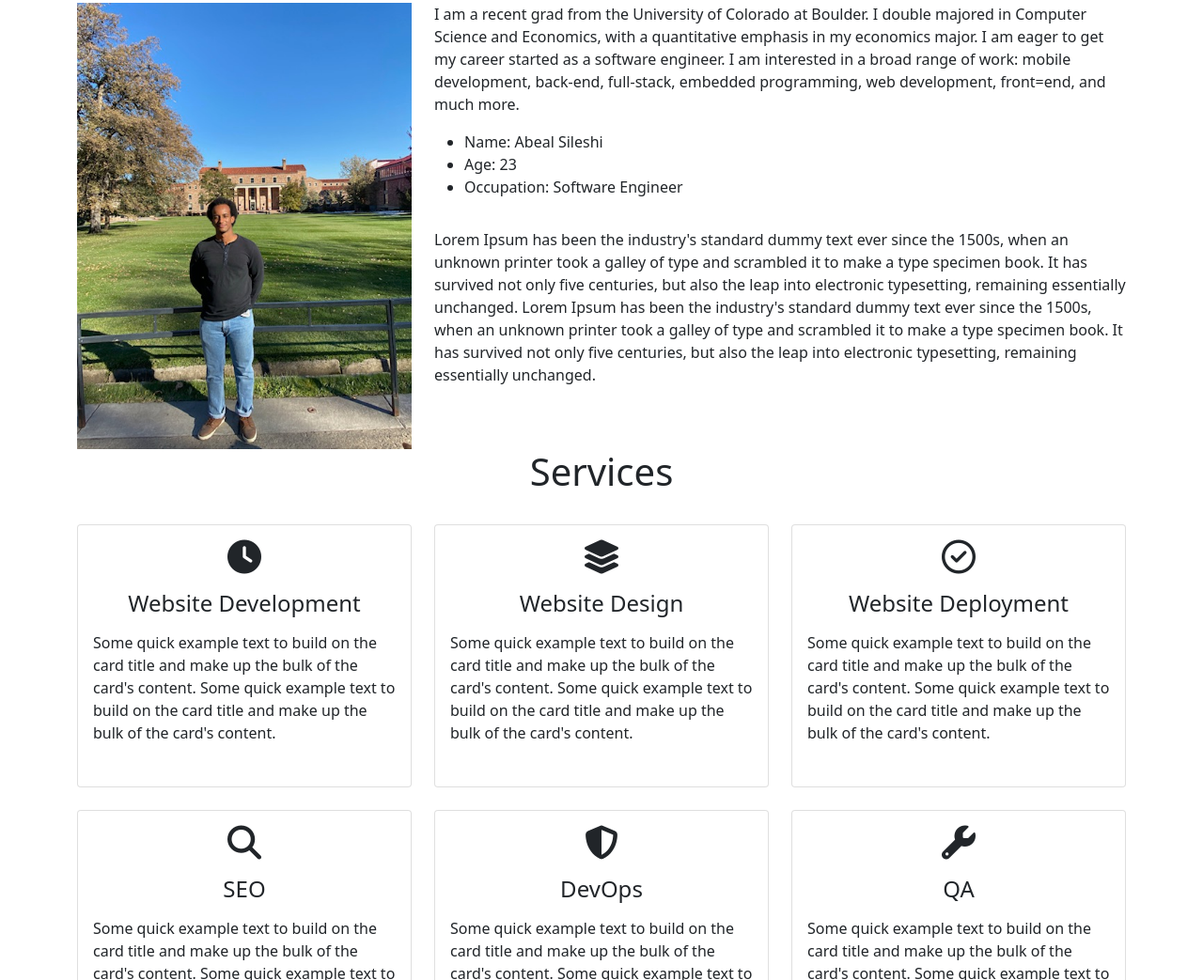
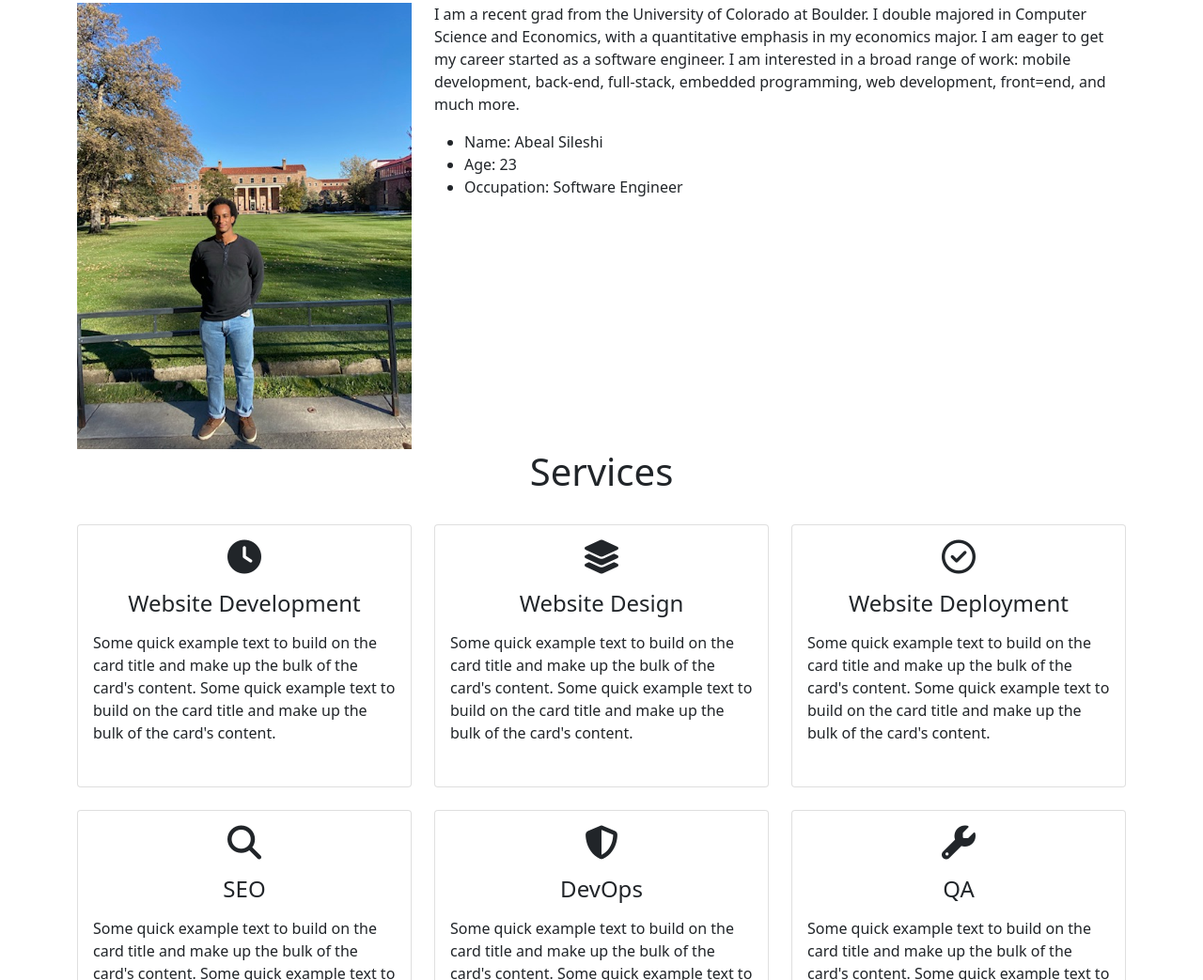
Before and after one commit to abealsileshi/abealsileshi.github.io, a plain HTML site: page index.html in a window 1280 px wide. Shown: the part 917-1960 px from the top of the page at 94% size. Drawn offline with nearby package versions, Linux system fonts and the light colour scheme.

Commit message:
Update index.html

```diff
--- a/index.html
+++ b/index.html
@@ -78,11 +78,6 @@
 
                         </ul>
                     </div>
-                </div>
-                <div class="row mt-3">
-                    <p> Lorem Ipsum has been the industry's standard dummy text ever since the 1500s, when an unknown printer took a galley of type and scrambled it to make a type specimen book. It has survived not only five centuries, but also the leap into electronic typesetting, remaining essentially unchanged.
-                        Lorem Ipsum has been the industry's standard dummy text ever since the 1500s, when an unknown printer took a galley of type and scrambled it to make a type specimen book. It has survived not only five centuries, but also the leap into electronic typesetting, remaining essentially unchanged.
-                    </p>
                 </div>
             </div>
         </div>
```
